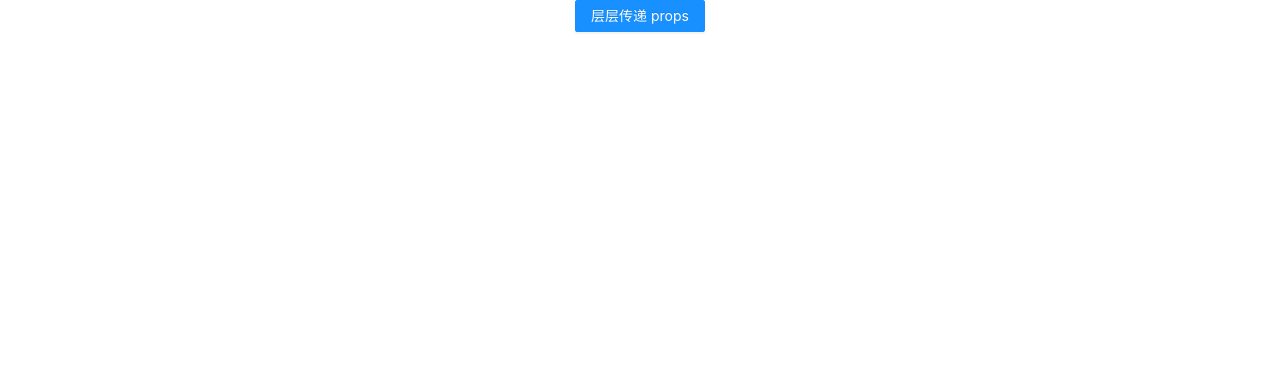
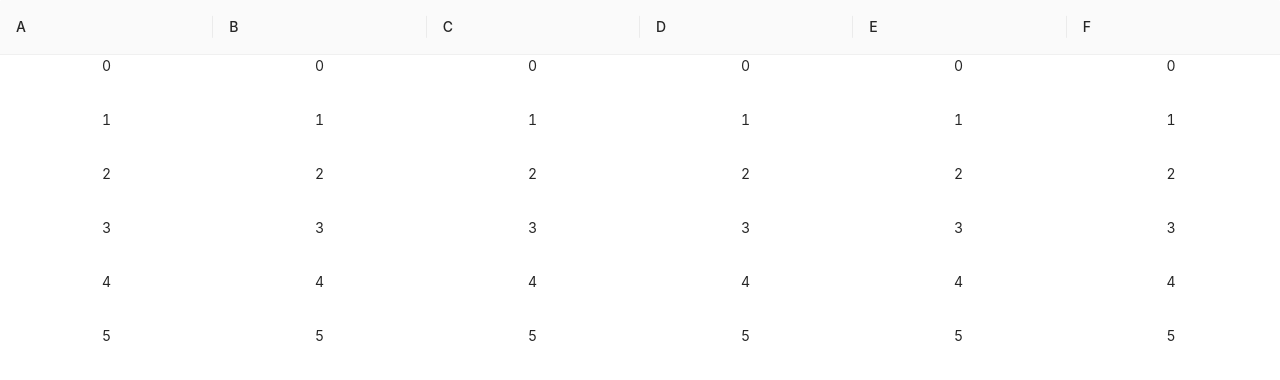
Before and after one commit to zhourusheng/react-ts, a React (Create React App) app: page / in a window 1280 px wide. Shown: the top 380 px of the page. Built offline with nearby package versions, Linux system fonts and the light colour scheme.

Commit message:
VirtualTable demo

```diff
--- a/package.json
+++ b/package.json
@@ -6,14 +6,19 @@
     "@testing-library/jest-dom": "^4.2.4",
     "@testing-library/react": "^9.3.2",
     "@testing-library/user-event": "^7.1.2",
+    "@types/classnames": "^2.2.11",
     "@types/jest": "^24.0.0",
     "@types/node": "^12.0.0",
     "@types/react": "^16.9.0",
     "@types/react-dom": "^16.9.0",
+    "@types/react-window": "^1.8.2",
     "antd": "^4.6.6",
+    "classnames": "^2.2.6",
+    "rc-resize-observer": "^0.2.6",
     "react": "^16.13.1",
     "react-dom": "^16.13.1",
     "react-scripts": "3.4.3",
+    "react-window": "^1.8.6",
     "typescript": "~3.7.2"
   },
   "scripts": {
--- a/src/App.css
+++ b/src/App.css
@@ -2,6 +2,7 @@
 
 .App {
   text-align: center;
+  height: 200vh;
 }
 
 .App-logo {
--- a/src/App.tsx
+++ b/src/App.tsx
@@ -1,13 +1,30 @@
 import React from 'react'
-import { Button } from 'antd'
+import { Button, BackTop } from 'antd'
 import './App.css'
 
+// import VirtualTable from './components/VirtualTable'
+import VirtualTable from './components/VirtualTable2'
 import PropsButton from './components/propsButton'
+
+const columns = [
+  { title: 'A', dataIndex: 'key' },
+  { title: 'B', dataIndex: 'key' },
+  { title: 'C', dataIndex: 'key' },
+  { title: 'D', dataIndex: 'key' },
+  { title: 'E', dataIndex: 'key' },
+  { title: 'F', dataIndex: 'key' }
+]
+
+const data = Array.from({ length: 100000 }, (_, key) => ({ key }))
 
 function App() {
   return (
     <div className='App'>
-      <PropsButton />
+      <VirtualTable
+        columns={columns}
+        dataSource={data}
+        scroll={{ y: 300, x: '100vh' }}
+      />
     </div>
   )
 }
--- /dev/null
+++ b/src/components/VirtualTable.tsx
@@ -0,0 +1,113 @@
+// https://ant.design/components/table-cn/#components-table-demo-virtual-list
+import React, { useState, useEffect, useRef } from 'react'
+import { VariableSizeGrid as Grid } from 'react-window'
+import ResizeObserver from 'rc-resize-observer'
+import classNames from 'classnames'
+import { Table } from 'antd'
+
+const VirtualTable = (props: any) => {
+  const { columns, scroll } = props
+  const [tableWidth, setTableWidth] = useState(0)
+
+  // @ts-ignore
+  const widthColumnCount = columns.filter(({ width }) => !width).length
+  const mergedColumns = columns.map((column: { width: any }) => {
+    if (column.width) {
+      return column
+    }
+
+    return {
+      ...column,
+      width: Math.floor(tableWidth / widthColumnCount)
+    }
+  })
+
+  const gridRef = useRef<any>()
+
+  const [connectObject] = useState(() => {
+    const obj = {}
+    Object.defineProperty(obj, 'scrollLeft', {
+      get: () => null,
+      set: (scrollLeft: number) => {
+        if (gridRef.current) {
+          gridRef.current.scrollTo({ scrollLeft })
+        }
+      }
+    })
+    return obj
+  })
+
+  const resetVirtualGrid = () => {
+    gridRef.current?.resetAfterIndices({
+      columnIndex: 0,
+      shouldForceUpdate: false
+    })
+  }
+
+  useEffect(() => resetVirtualGrid, [])
+  useEffect(() => resetVirtualGrid, [tableWidth])
+
+  const renderVirtualList = (
+    rawData: object[],
+    { scrollbarSize, ref, onScroll }: any
+  ) => {
+    ref.current = connectObject
+    const totalHeight = rawData.length * 54
+
+    return (
+      // @ts-ignore
+      <Grid
+        ref={gridRef}
+        className='virtual-grid'
+        columnCount={mergedColumns.length}
+        columnWidth={index => {
+          const { width } = mergedColumns[index]
+          return totalHeight > scroll.y && index === mergedColumns.length - 1
+            ? width - scrollbarSize - 1
+            : width
+        }}
+        height={scroll.y}
+        rowHeight={() => 54}
+        width={tableWidth}
+        onScroll={({ scrollLeft }) => {
+          onScroll({ scrollLeft })
+        }}
+      >
+        {({ columnIndex, rowIndex, style }) => (
+          <div
+            className={classNames('virtual-table-cell', {
+              'virtual-table-cell-last':
+                columnIndex === mergedColumns.length - 1
+            })}
+            style={style}
+          >
+            {/* @ts-ignore */}
+            {rawData[rowIndex][mergedColumns[columnIndex].dataIndex]}
+          </div>
+        )}
+      </Grid>
+    )
+  }
+
+  /**
+   * table components 用于覆盖默认的 table 元素
+   * { table, header, body }
+   * TableComponents: https://github.com/ant-design/ant-design/blob/1c85bb3b6231a01c53c53204846a03c4cfdf41f9/components/table/interface.tsx#L39
+   */
+
+  return (
+    <ResizeObserver onResize={({ width }) => setTableWidth(width)}>
+      <Table
+        {...props}
+        className='virtual-table'
+        columns={mergedColumns}
+        pagination={false}
+        components={{
+          body: renderVirtualList
+        }}
+      />
+    </ResizeObserver>
+  )
+}
+
+export default VirtualTable
--- /dev/null
+++ b/src/components/VirtualTable2.tsx
@@ -0,0 +1,107 @@
+import React, { useState, useEffect, useRef } from 'react'
+import { VariableSizeGrid as Grid } from 'react-window'
+import ResizeObserver from 'rc-resize-observer'
+import classNames from 'classnames'
+import { Table } from 'antd'
+
+// @ts-ignore
+export default function VirtualTable(props) {
+  const { columns, scroll, className } = props
+  const [tableWidth, setTableWidth] = useState(0)
+  // @ts-ignore
+  const widthColumnCount = columns.filter(({ width }) => !width).length
+  // @ts-ignore
+  const mergedColumns = columns.map(column => {
+    if (column.width) {
+      return column
+    }
+
+    return {
+      ...column,
+      width: Math.floor(tableWidth / widthColumnCount)
+    }
+  })
+
+  const gridRef = useRef<any>()
+  const [connectObject] = useState<any>(() => {
+    const obj = {}
+    Object.defineProperty(obj, 'scrollLeft', {
+      get: () => null,
+      set: (scrollLeft: number) => {
+        if (gridRef.current) {
+          gridRef.current.scrollTo({ scrollLeft })
+        }
+      }
+    })
+
+    return obj
+  })
+
+  const resetVirtualGrid = () => {
+    gridRef.current.resetAfterIndices({
+      columnIndex: 0,
+      shouldForceUpdate: false
+    })
+  }
+
+  useEffect(() => resetVirtualGrid, [])
+  useEffect(() => resetVirtualGrid, [tableWidth])
+
+  const renderVirtualList = (
+    rawData: object[],
+    { scrollbarSize, ref, onScroll }: any
+  ) => {
+    ref.current = connectObject
+
+    return (
+      <Grid
+        ref={gridRef}
+        className='virtual-grid'
+        columnCount={mergedColumns.length}
+        columnWidth={index => {
+          const { width } = mergedColumns[index]
+          return index === mergedColumns.length - 1
+            ? width - scrollbarSize - 1
+            : width
+        }}
+        height={scroll.y}
+        rowCount={rawData.length}
+        rowHeight={() => 54}
+        width={tableWidth}
+        onScroll={({ scrollLeft }) => {
+          onScroll({ scrollLeft })
+        }}
+      >
+        {({ columnIndex, rowIndex, style }) => (
+          <div
+            className={classNames('virtual-table-cell', {
+              'virtual-table-cell-last':
+                columnIndex === mergedColumns.length - 1
+            })}
+            style={style}
+          >
+            {rawData[rowIndex][mergedColumns[columnIndex].dataIndex]}
+          </div>
+        )}
+      </Grid>
+    )
+  }
+
+  return (
+    <ResizeObserver
+      onResize={({ width }) => {
+        setTableWidth(width)
+      }}
+    >
+      <Table
+        {...props}
+        className={classNames(className, 'virtual-table')}
+        columns={mergedColumns}
+        pagination={false}
+        components={{
+          body: renderVirtualList
+        }}
+      />
+    </ResizeObserver>
+  )
+}
```
Also changed, not shown: tsconfig.json (+4 -9 lines), 2 other files (tests, documents, lock files or other folders).
